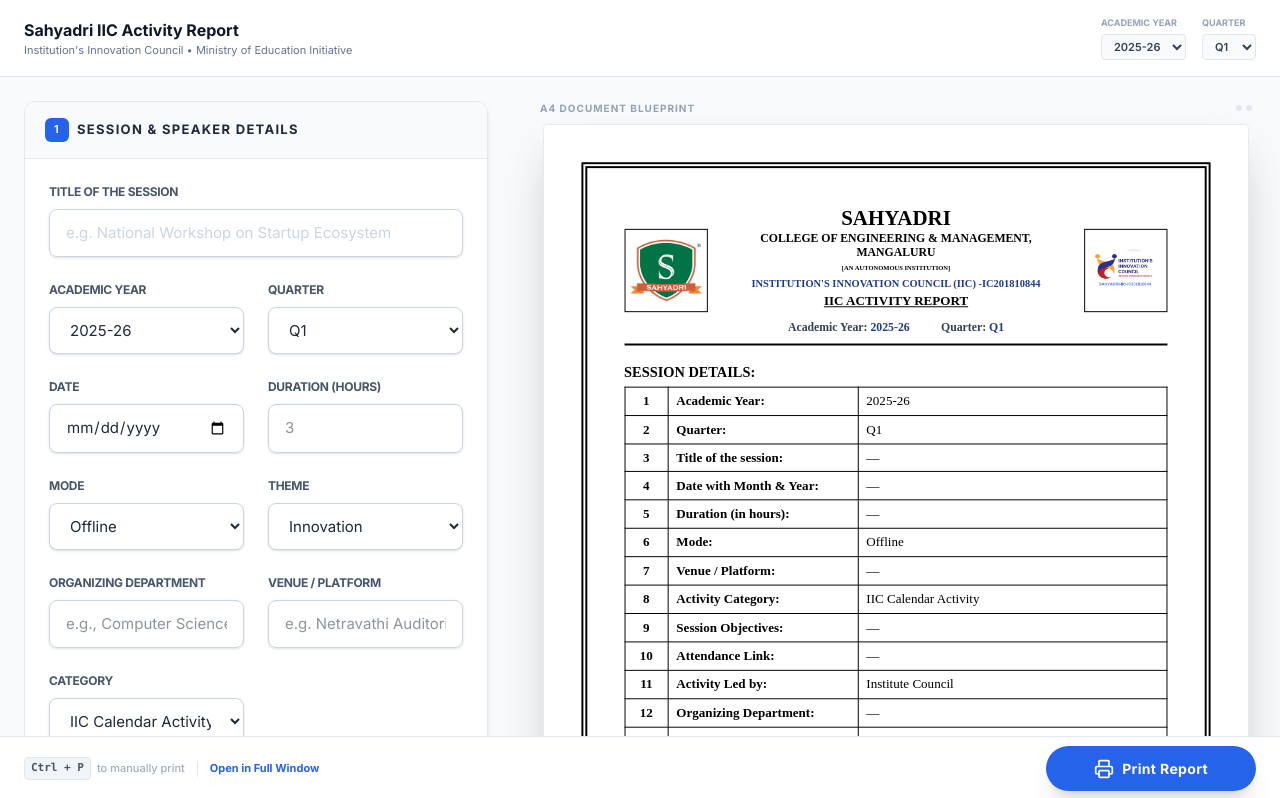
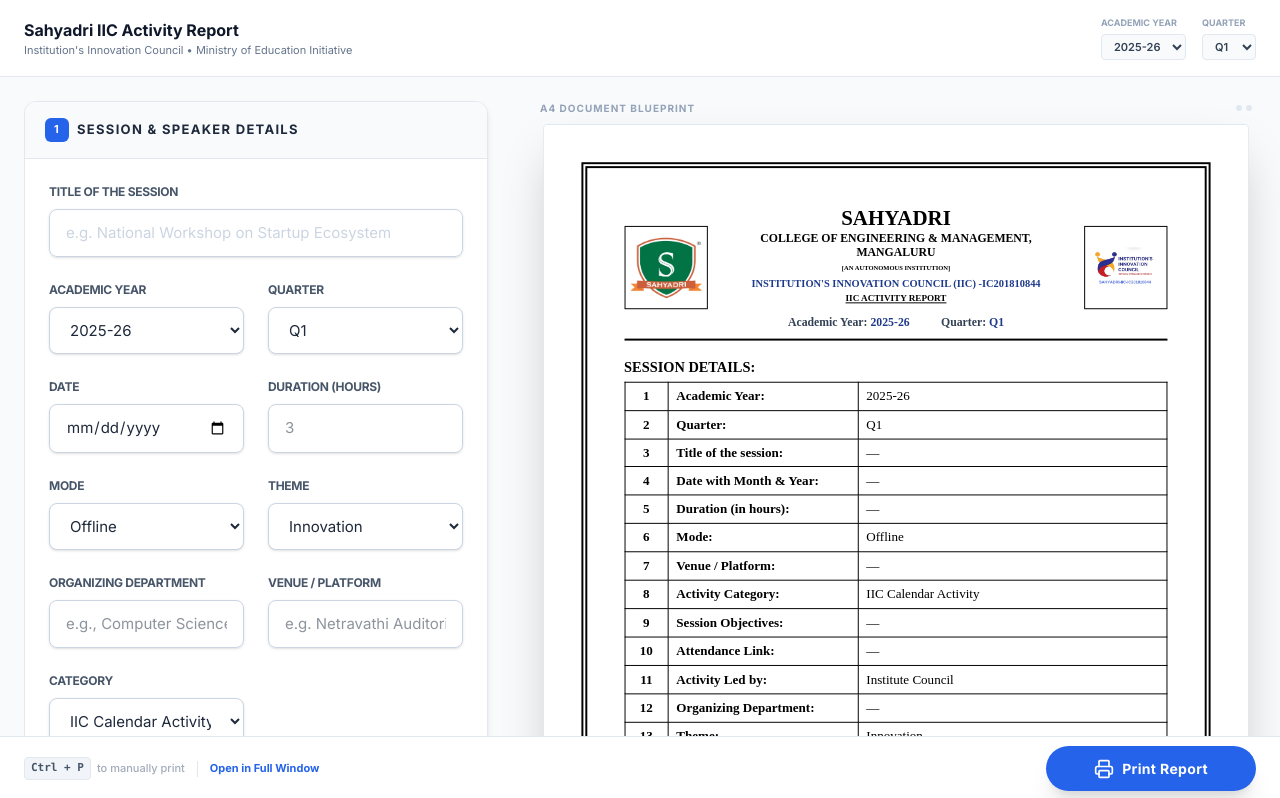
Before and after one commit to Harisha123scem/report-iic-SCEM, a React (Vite) app: page / in a window 1280 px wide. Shown: the top 798 px of the page. Built offline with nearby package versions, Linux system fonts and the light colour scheme.

Commit message:
Adjust font size for IIC Activity Report header

```diff
--- a/src/App.tsx
+++ b/src/App.tsx
@@ -133,7 +133,7 @@
       <p className="text-[8pt] font-black uppercase leading-tight mb-1 text-[#1e3a8a]">
         Institution's Innovation Council (IIC) -IC201810844
       </p>
-      <p className="text-[10pt] font-bold leading-tight underline uppercase text-black mb-2">
+      <p className="text-[7pt] font-bold leading-tight underline uppercase text-black mb-2">
         IIC ACTIVITY REPORT
       </p>
       <div className="flex justify-center gap-8 text-[9pt] font-bold text-slate-700">
```
